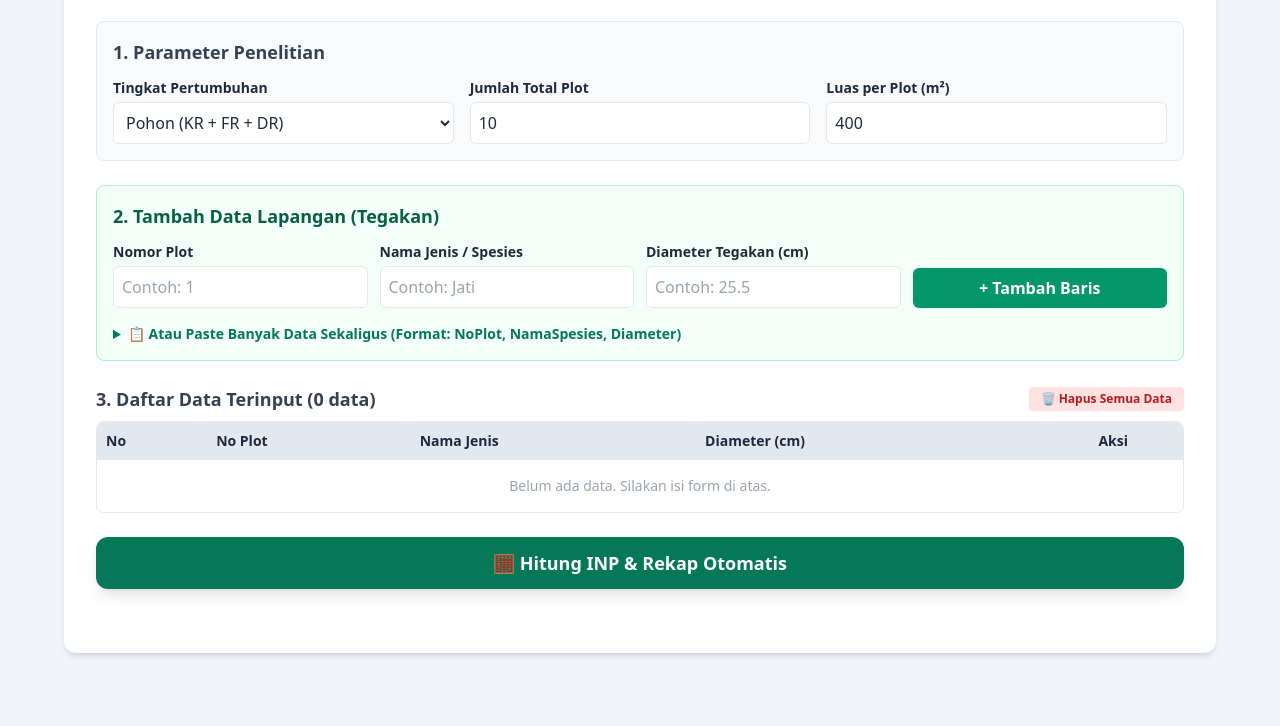
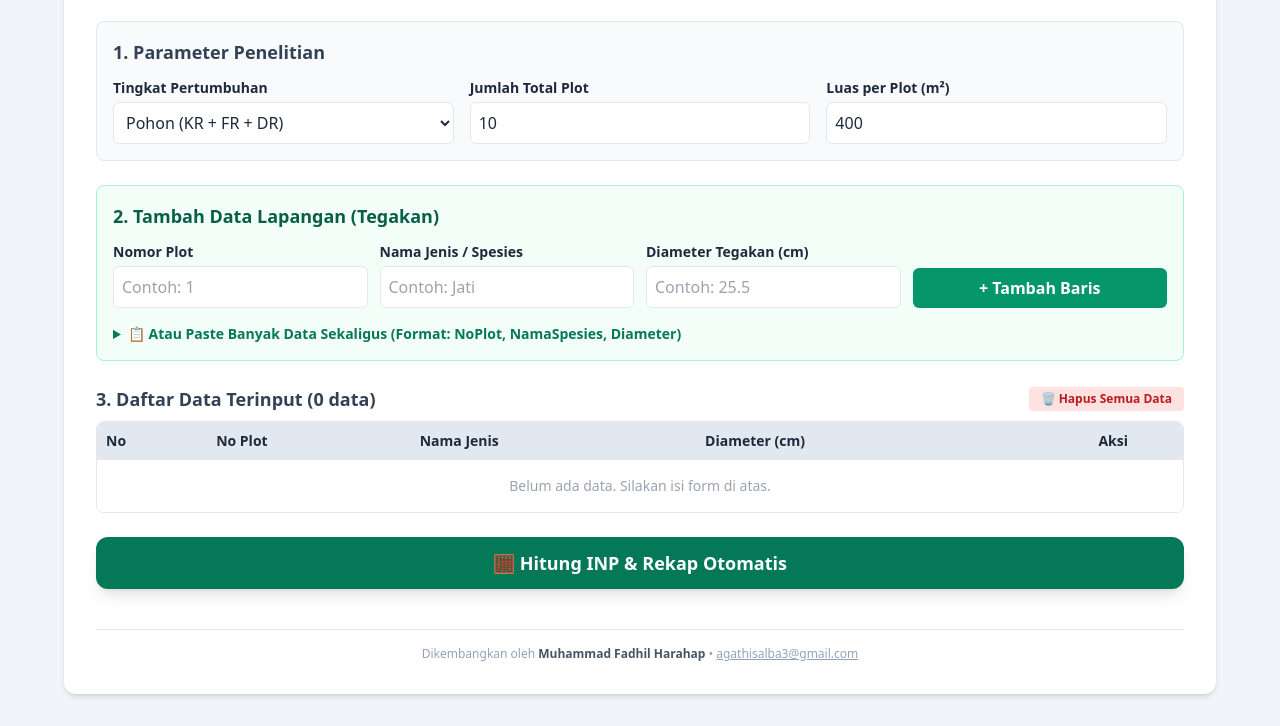
Before and after one commit to MFadhilHarahap5/Kalkulator_INP, a plain HTML site: page index.html in a window 1280 px wide. Shown: the part 159-885 px from the top of the page. Before the commit the page ends 844 px from the top, so only its background shows below. Drawn offline with nearby package versions, Linux system fonts and the light colour scheme.

Commit message:
Update index.html

```diff
--- a/index.html
+++ b/index.html
@@ -133,6 +133,11 @@
                 </table>
             </div>
         </div>
+
+        <!-- Watermark / Footer -->
+        <footer class="mt-10 pt-4 border-t border-slate-200 text-center text-xs text-slate-400">
+            <p>Dikembangkan oleh <span class="font-semibold text-slate-600">Muhammad Fadhil Harahap</span> • <a href="mailto:agathisalba3@gmail.com" class="hover:text-emerald-600 underline transition-colors">agathisalba3@gmail.com</a></p>
+        </footer>
     </div>
 
     <script>
@@ -247,7 +252,6 @@
             const A_plot = parseFloat(document.getElementById('luasPlot').value) || 1;
             const A_total_ha = (N_plot * A_plot) / 10000.0;
 
-            // Aggregasi Otomatis berdasarkan Spesies
             let speciesMap = {};
 
             listData.forEach(item => {
@@ -272,7 +276,6 @@
 
             const speciesList = Object.values(speciesMap);
 
-            // Hitung Nilai Absolut
             let sumK = 0, sumF = 0, sumD = 0;
 
             speciesList.forEach(sp => {
@@ -286,7 +289,6 @@
                 sumD += sp.D;
             });
 
-            // Hitung Nilai Relatif & INP
             const isSemaiPancang = (tingkat === 'Semai' || tingkat === 'Pancang');
 
             const hasilArray = speciesList.map(sp => {
@@ -309,14 +311,12 @@
                 };
             });
 
-            // Tampilkan Ringkasan Parameter Rumus
             document.getElementById('ringkasanRumus').innerHTML = `
                 <p><b>Parameter Perhitungan:</b> Luas Total Contoh = <b>${A_total_ha} ha</b> (${N_plot} plot × ${A_plot} m² ÷ 10.000).</p>
                 <p><b>Rumus Digunakan:</b> Kerapatan = Jumlah Indv / Luas Total (ha), Frekuensi = Plot Ditemukan / Total Plot (${N_plot}), Dominansi = Total LBDS (m²) / Luas Total (ha).</p>
                 <p><b>Total Komunitas:</b> ∑K = ${sumK.toFixed(2)}, ∑F = ${sumF.toFixed(4)}, ∑D = ${sumD.toFixed(4)} m²/ha.</p>
             `;
 
-            // Tampilkan Hasil Tabel
             const tbody = document.getElementById('tabelHasilBody');
             tbody.innerHTML = '';
 
```
